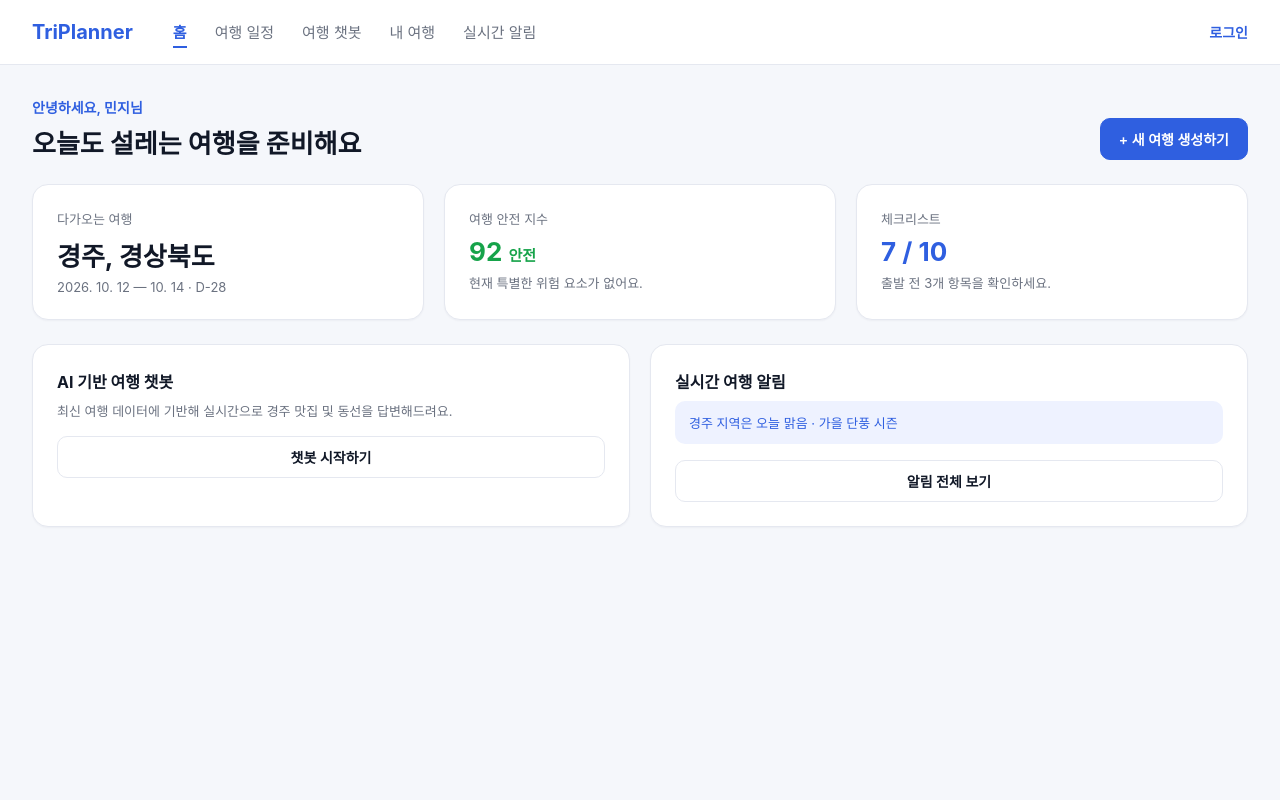
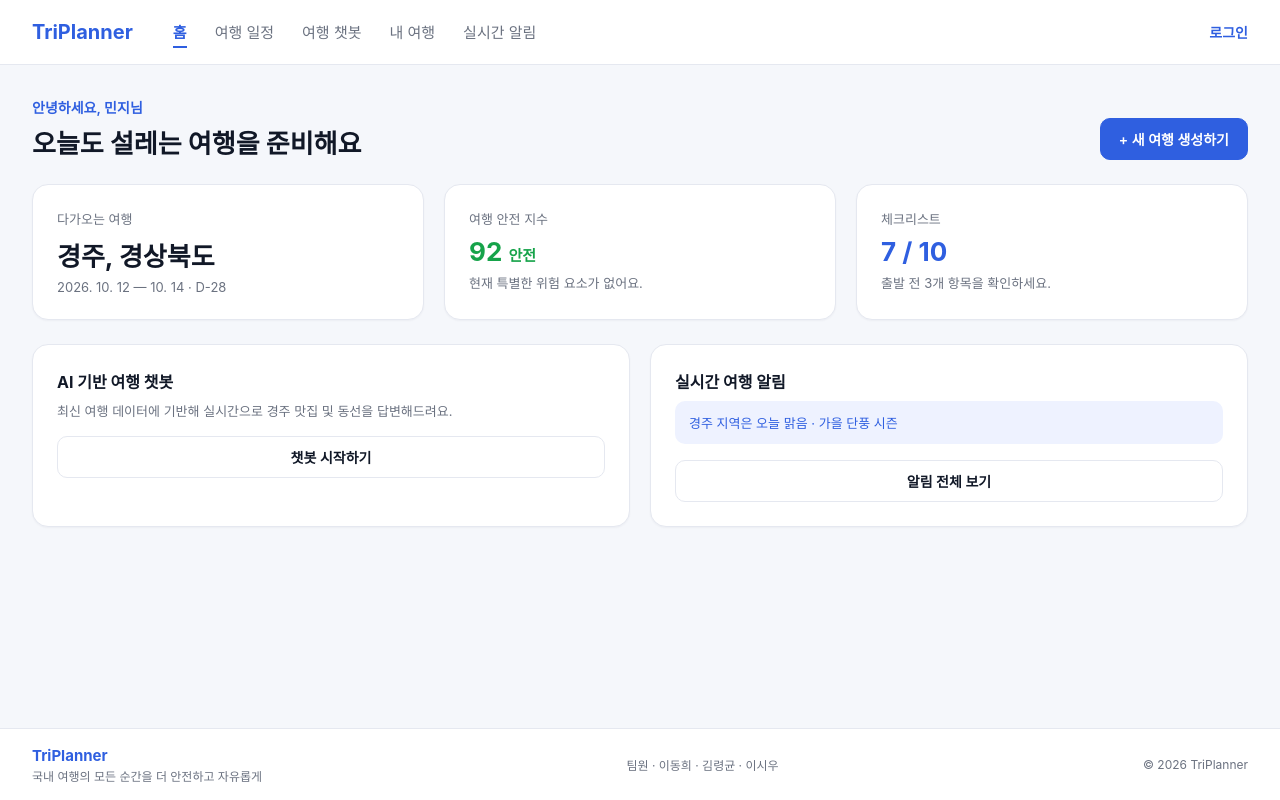
Before and after one commit to Gyun-Ryeong/TriPlanner, a React app in the folder frontend/: page / in a window 1280 px wide. Built offline with nearby package versions, Linux system fonts and the light colour scheme; the HTML template or start-up script is replaced by a standard one.

Commit message:
Fix header/footer to the viewport with an independently scrolling body
Adds a footer (service tagline + team credit) and turns the app shell
into a 3-row layout: header and footer stay pinned while only the
content area scrolls.

```diff
--- a/frontend/src/components/MainLayout.css
+++ b/frontend/src/components/MainLayout.css
@@ -1,10 +1,11 @@
 .layout {
-  min-height: 100%;
+  height: 100vh;
   display: flex;
   flex-direction: column;
 }
 
 .app-header {
+  flex-shrink: 0;
   background: var(--color-surface);
   border-bottom: 1px solid var(--color-border);
 }
@@ -74,10 +75,48 @@
 
 .app-content {
   flex: 1;
+  overflow-y: auto;
   max-width: 1280px;
   width: 100%;
   margin: 0 auto;
   padding: 32px;
+}
+
+.app-footer {
+  flex-shrink: 0;
+  background: var(--color-surface);
+  border-top: 1px solid var(--color-border);
+}
+
+.app-footer__inner {
+  max-width: 1280px;
+  margin: 0 auto;
+  padding: 16px 32px;
+  display: flex;
+  align-items: center;
+  justify-content: space-between;
+  flex-wrap: wrap;
+  gap: 8px 24px;
+}
+
+.app-footer__logo {
+  font-size: 15px;
+  font-weight: 700;
+  color: var(--color-primary);
+}
+
+.app-footer__tagline {
+  font-size: 12px;
+  color: var(--color-text-muted);
+  margin: 2px 0 0;
+}
+
+.app-footer__team,
+.app-footer__copyright {
+  font-size: 12px;
+  color: var(--color-text-muted);
+  margin: 0;
+  white-space: nowrap;
 }
 
 @media (max-width: 720px) {
@@ -92,4 +131,7 @@
   .app-content {
     padding: 16px;
   }
+  .app-footer__inner {
+    padding: 12px 16px;
+  }
 }
--- a/frontend/src/components/MainLayout.jsx
+++ b/frontend/src/components/MainLayout.jsx
@@ -58,6 +58,17 @@ export default function MainLayout() {
       <main className="app-content">
         <Outlet />
       </main>
+
+      <footer className="app-footer">
+        <div className="app-footer__inner">
+          <div>
+            <span className="app-footer__logo">TriPlanner</span>
+            <p className="app-footer__tagline">국내 여행의 모든 순간을 더 안전하고 자유롭게</p>
+          </div>
+          <p className="app-footer__team">팀원 · 이동희 · 김령균 · 이시우</p>
+          <p className="app-footer__copyright">© 2026 TriPlanner</p>
+        </div>
+      </footer>
     </div>
   )
 }
```
